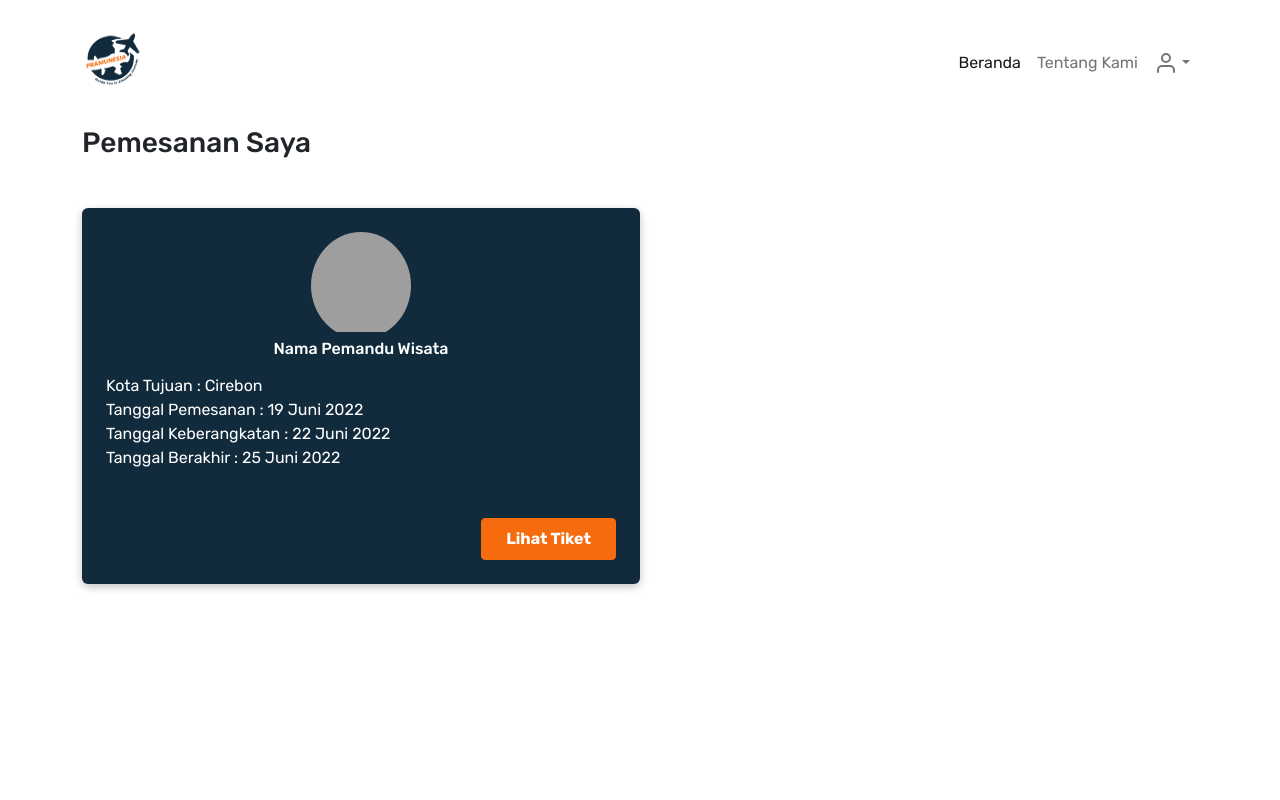
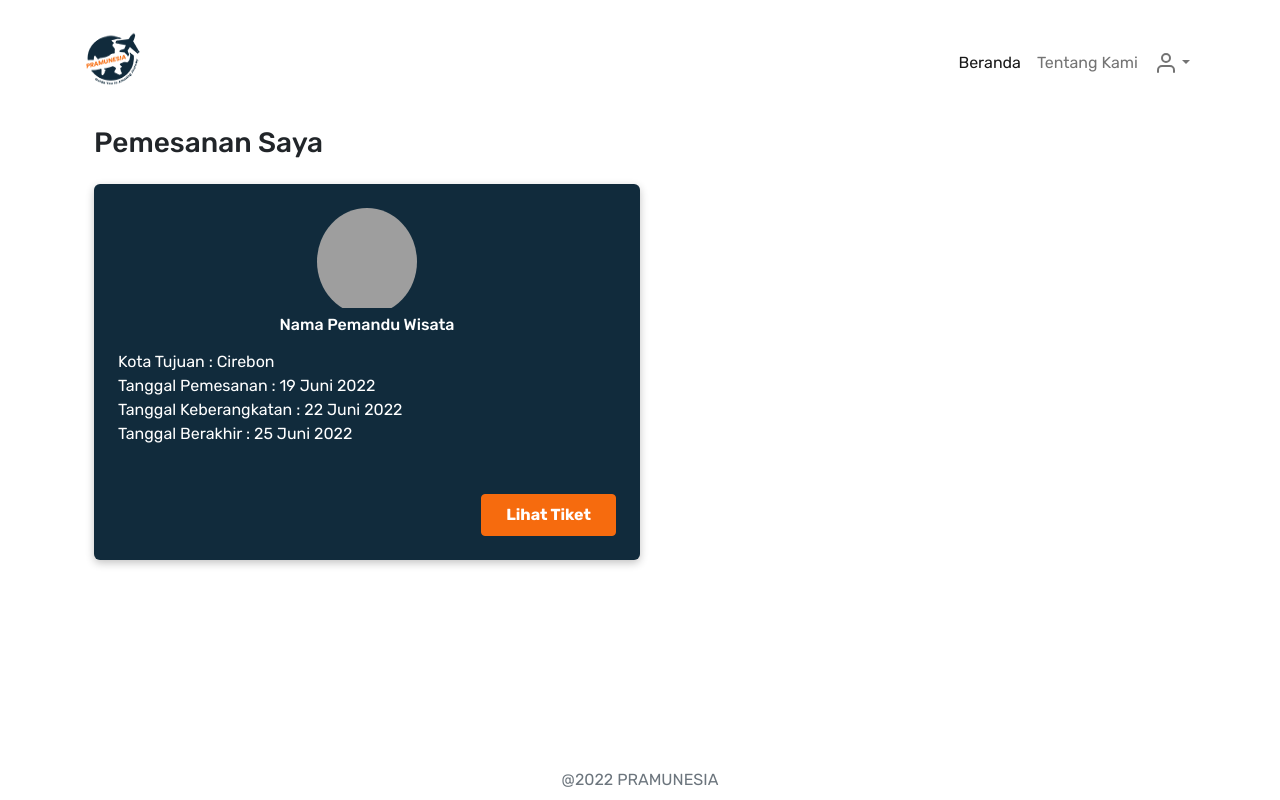
Before and after one commit to umarshd/pramunesia, a Next.js app: page /user/riwayat-pemesanan in a window 1280 px wide. Built offline with nearby package versions, Linux system fonts and the light colour scheme; grey boxes are pictures that could not be loaded.

Commit message:
update ui

```diff
--- a/components/footer/index.jsx
+++ b/components/footer/index.jsx
@@ -1,13 +1,12 @@
-import React from 'react';
+import React from "react";
 
 function Footer() {
   return (
     <div className="container mt-auto">
       <footer className="d-flex justify-content-center align-items-center">
-        <p className="text-center text-muted">@2022 PRAMUNESIA</p>
+        <p className="text-center text-muted mb-2">@2022 PRAMUNESIA</p>
       </footer>
     </div>
-
   );
 }
 
--- a/pages/user/riwayat-pemesanan/index.jsx
+++ b/pages/user/riwayat-pemesanan/index.jsx
@@ -1,7 +1,7 @@
 import React from "react";
 import Image from "next/image";
 import { useRouter } from "next/router";
-import Navigation from "../../../components/afterlogin/navbar";
+import Layout from "../../../components/afterlogin/layout";
 
 export default function BookingHistory() {
   const router = useRouter();
@@ -12,9 +12,9 @@ export default function BookingHistory() {
   //   router.push("/user/beri-ulasan");
   // };
   return (
+    <Layout pageTitle="Booking History">
       <div className="container mx-auto">
-      <Navigation />
-      <h3 className="mb-5">Pemesanan Saya</h3>
+        <h3 className="mb-4">Pemesanan Saya</h3>
         <div className="row">
           <div className="col-lg6 col-md-6 col-sm-12 p-0">
             <div className="bg-firefly p-4 shadow-custom-2 rounded">
@@ -60,5 +60,6 @@ export default function BookingHistory() {
           </div>
         </div>
       </div>
+    </Layout>
   );
 }
--- a/pages/user/search-guide/[detail].jsx
+++ b/pages/user/search-guide/[detail].jsx
@@ -1,10 +1,9 @@
 import React, { useEffect, useState } from "react";
 import Image from "next/image";
 import { useRouter } from "next/router";
-
+import Layout from "../../../components/afterlogin/layout";
 import axios from "axios";
 import Cookies from "js-cookie";
-import Navigation from "../../../components/afterlogin/navbar";
 
 export default function detail() {
   const router = useRouter();
@@ -39,8 +38,8 @@ export default function detail() {
   }, [detail]);
 
   return (
+    <Layout pageTitle="Guide Detail">
       <div className="container mx-auto">
-      <Navigation />
         <div className="d-flex flex-column justify-content-center align-items-center bg-firefly p-3 soft-shadow rounded">
           <div className="rounded-circle overflow-hidden soft-shadow border border-5">
             <Image
@@ -146,5 +145,6 @@ export default function detail() {
           </div>
         </div>
       </div>
+    </Layout>
   );
 }
```
Also changed, not shown: pages/user/home/index.jsx (+19 -18 lines), pages/user/search-guide/index.jsx (+5 -4 lines). Lines whose indentation alone changed are shown as unchanged.
